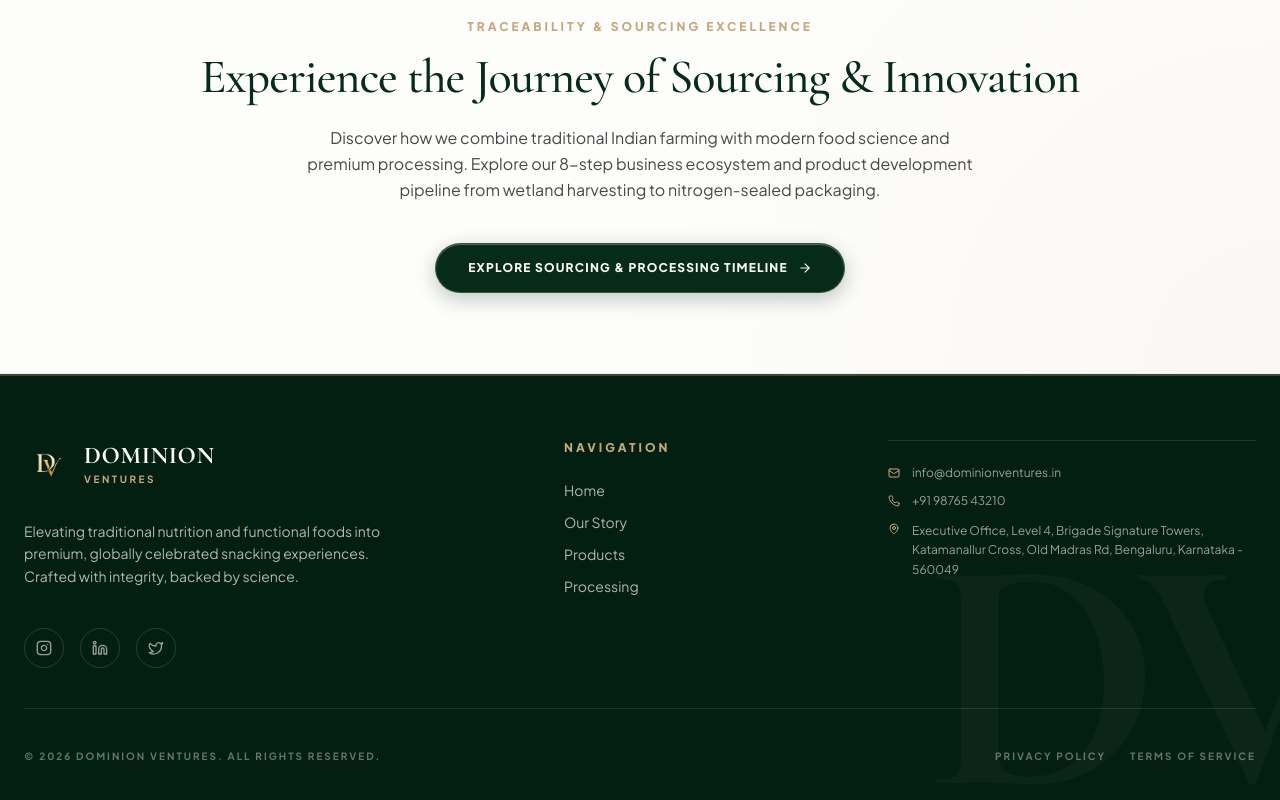
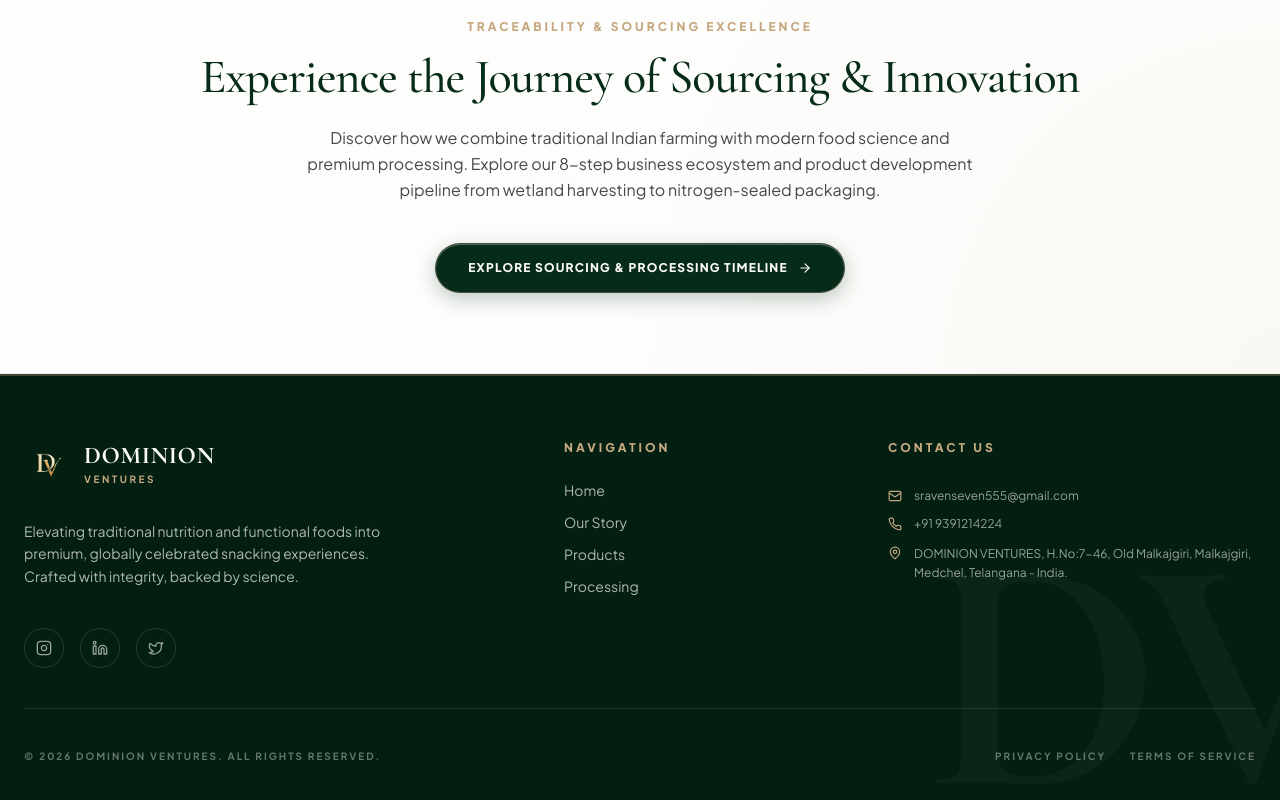
Before and after one commit to Nikhilesh-0007/Dominion-Ventures, a Next.js app: page / in a window 1280 px wide. Shown: the part 6332-7132 px from the top of the page. Built offline with nearby package versions, Linux system fonts and the light colour scheme.

Commit message:
image Changes

```diff
--- a/src/components/Footer.tsx
+++ b/src/components/Footer.tsx
@@ -50,13 +50,19 @@ export default function Footer() {
 
             {/* Social Links */}
             <div className="flex gap-4 items-center mt-2">
-              <a href="#" className="w-10 h-10 rounded-full border border-brand-cream/15 flex items-center justify-center text-brand-cream/60 hover:text-brand-gold hover:border-brand-gold hover:scale-110 transition-all duration-300">
+              <a
+                href="https://www.instagram.com/dominion_ventures_official_?igsh=YWtreThubWhlZGcz"
+                target="_blank"
+                rel="noopener noreferrer"
+                className="w-10 h-10 rounded-full border border-brand-cream/15 flex items-center justify-center text-brand-cream/60 hover:text-brand-gold hover:border-brand-gold hover:scale-110 transition-all duration-300"
+                aria-label="Instagram"
+              >
                 <Instagram size={16} />
               </a>
-              <a href="#" className="w-10 h-10 rounded-full border border-brand-cream/15 flex items-center justify-center text-brand-cream/60 hover:text-brand-gold hover:border-brand-gold hover:scale-110 transition-all duration-300">
+              <a href="#" className="w-10 h-10 rounded-full border border-brand-cream/15 flex items-center justify-center text-brand-cream/60 hover:text-brand-gold hover:border-brand-gold hover:scale-110 transition-all duration-300" aria-label="LinkedIn">
                 <Linkedin size={16} />
               </a>
-              <a href="#" className="w-10 h-10 rounded-full border border-brand-cream/15 flex items-center justify-center text-brand-cream/60 hover:text-brand-gold hover:border-brand-gold hover:scale-110 transition-all duration-300">
+              <a href="#" className="w-10 h-10 rounded-full border border-brand-cream/15 flex items-center justify-center text-brand-cream/60 hover:text-brand-gold hover:border-brand-gold hover:scale-110 transition-all duration-300" aria-label="Twitter">
                 <Twitter size={16} />
               </a>
             </div>
@@ -75,22 +81,23 @@ export default function Footer() {
             </nav>
           </div>
 
-          {/* Column 3: Newsletter & Contact Details */}
+          {/* Column 3: Contact Details */}
           <div className="lg:col-span-4 flex flex-col gap-8">
-
-
-            <div className="flex flex-col gap-3 text-xs text-brand-cream/60 border-t border-brand-cream/10 pt-6">
+            <span className="font-sans text-xs uppercase tracking-[0.25em] text-brand-gold font-extrabold">
+              Contact Us
+            </span>
+            <div className="flex flex-col gap-3 text-xs text-brand-cream/60">
               <div className="flex items-center gap-3">
-                <Mail size={12} className="text-brand-gold shrink-0" />
-                <a href="mailto:info@dominionventures.in" className="hover:text-brand-gold transition-colors duration-300">info@dominionventures.in</a>
+                <Mail size={14} className="text-brand-gold shrink-0" />
+                <a href="mailto:sravenseven555@gmail.com" className="hover:text-brand-gold transition-colors duration-300">sravenseven555@gmail.com</a>
               </div>
               <div className="flex items-center gap-3">
-                <Phone size={12} className="text-brand-gold shrink-0" />
-                <span>+91 98765 43210</span>
+                <Phone size={14} className="text-brand-gold shrink-0" />
+                <a href="tel:+919391214224" className="hover:text-brand-gold transition-colors duration-300">+91 9391214224</a>
               </div>
               <div className="flex items-start gap-3">
-                <MapPin size={12} className="text-brand-gold mt-0.5 shrink-0" />
-                <span className="leading-relaxed">Executive Office, Level 4, Brigade Signature Towers, Katamanallur Cross, Old Madras Rd, Bengaluru, Karnataka - 560049</span>
+                <MapPin size={14} className="text-brand-gold mt-0.5 shrink-0" />
+                <span className="leading-relaxed">DOMINION VENTURES, H.No:7-46, Old Malkajgiri, Malkajgiri, Medchel, Telangana - India.</span>
               </div>
             </div>
           </div>
```
Also changed, not shown: 2 other files (tests, documents, lock files or other folders).
